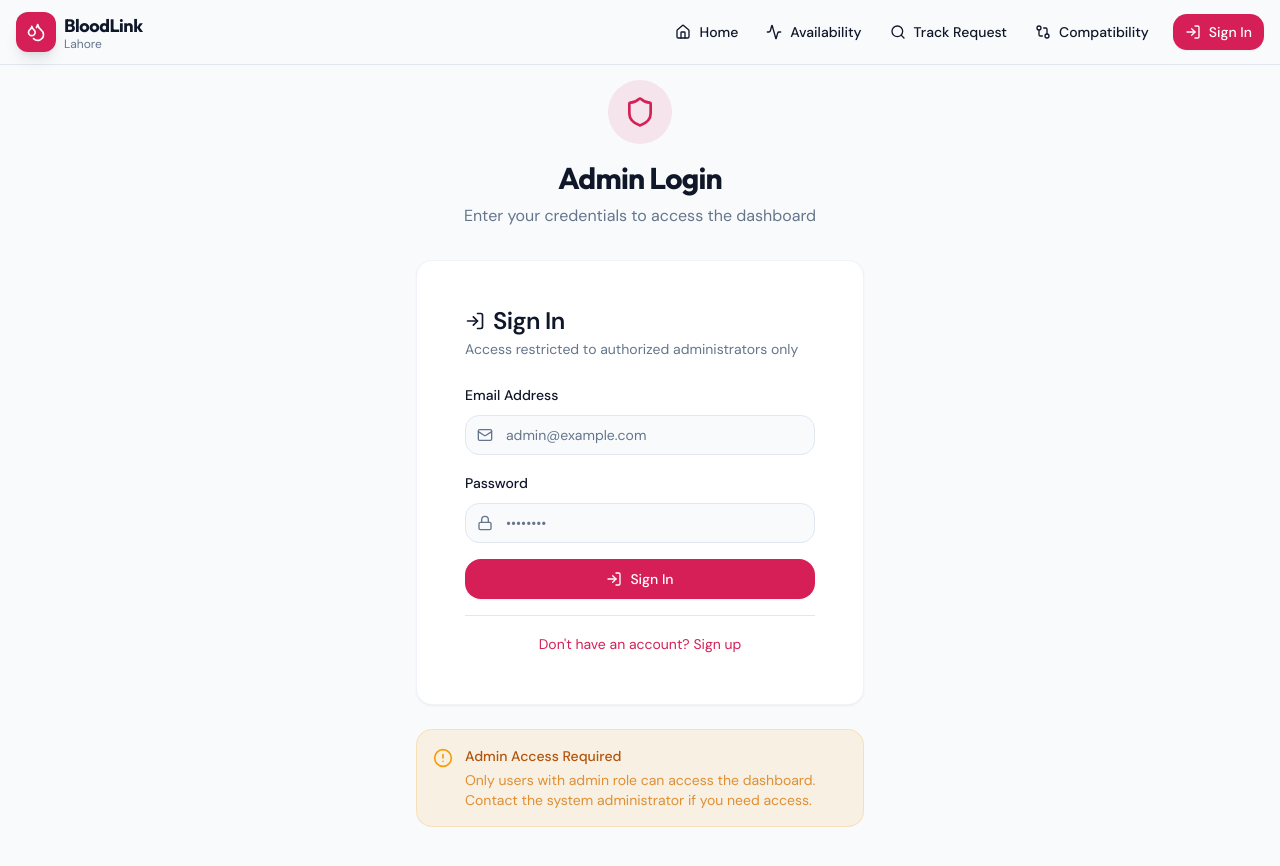
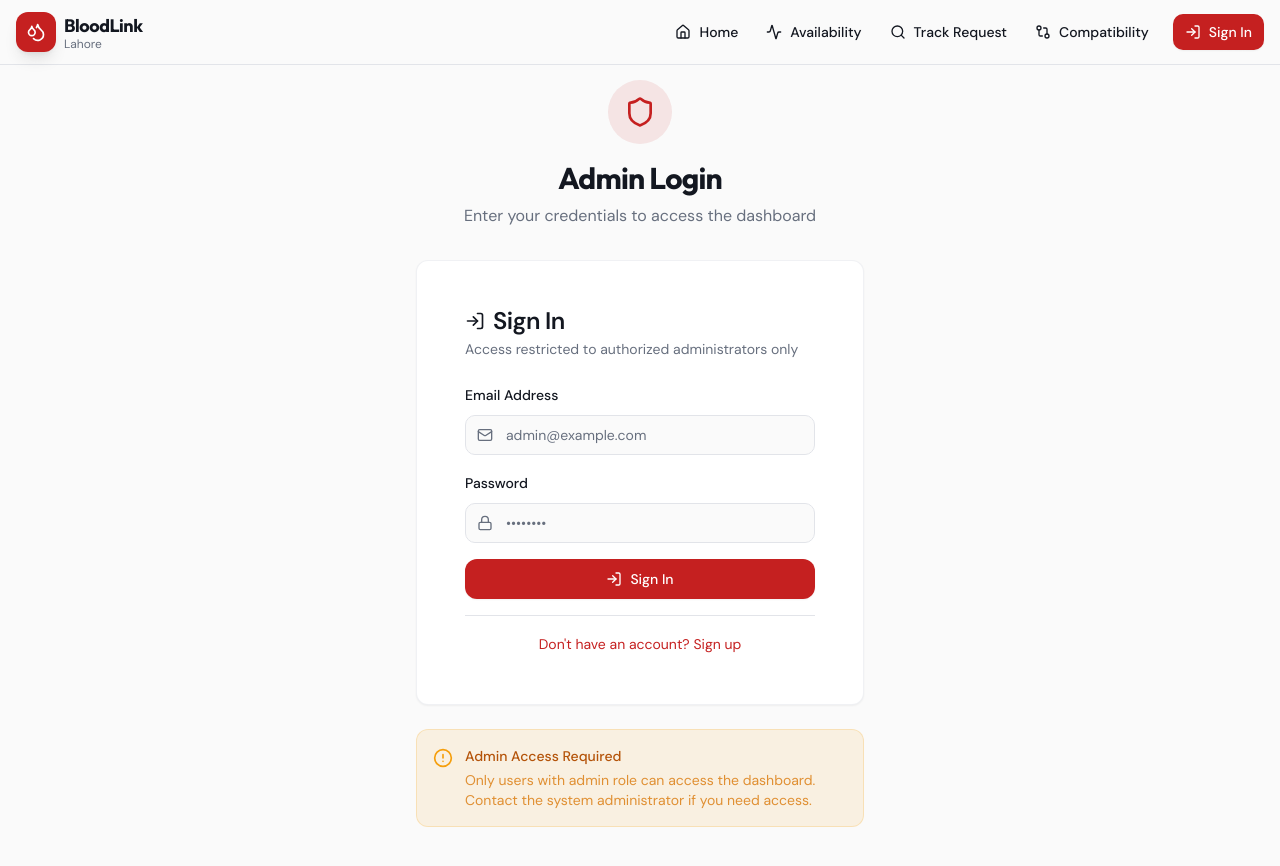
Before and after one commit to mutahharbhutta/blood-lifeline, a React (Vite) app: page /admin-login in a window 1280 px wide. Shown: the top 866 px of the page. Built offline with nearby package versions, Linux system fonts and the light colour scheme; the HTML template or start-up script is replaced by a standard one.

Commit message:
Resolve merge conflicts and revert UI changes

```diff
--- a/src/index.css
+++ b/src/index.css
@@ -6,87 +6,111 @@
 
 @layer base {
   :root {
-    /* Modern Clinical Theme - Light Mode */
-    --background: 210 40% 98%; /* Sterile White */
-    --foreground: 222 47% 11%; /* Deep Navy */
+    /* Blood Management Theme - Light */
+    --background: 0 0% 98%;
+    --foreground: 220 25% 10%;
 
     --card: 0 0% 100%;
-    --card-foreground: 222 47% 11%;
+    --card-foreground: 220 25% 10%;
 
     --popover: 0 0% 100%;
-    --popover-foreground: 222 47% 11%;
+    --popover-foreground: 220 25% 10%;
 
-    /* Vitality Red - Deep, rich, life-affirming */
-    --primary: 342 75% 48%;
+    /* Primary: Deep Crimson Red */
+    --primary: 0 72% 45%;
     --primary-foreground: 0 0% 100%;
-    --primary-glow: 342 75% 65%;
+    --primary-glow: 0 72% 55%;
 
-    /* Trust Blue - Medical, Clean */
-    --secondary: 210 20% 90%;
-    --secondary-foreground: 222 47% 11%;
+    /* Secondary: Soft Gray */
+    --secondary: 220 14% 96%;
+    --secondary-foreground: 220 25% 20%;
 
-    --muted: 210 20% 90%;
-    --muted-foreground: 215 16% 47%;
+    /* Muted tones */
+    --muted: 220 14% 95%;
+    --muted-foreground: 220 10% 45%;
 
-    /* Success/Safety */
-    --accent: 160 84% 39%;
+    /* Accent: Teal for success/available */
+    --accent: 168 60% 40%;
     --accent-foreground: 0 0% 100%;
 
-    /* Urgency/Warning */
-    --urgent: 35 90% 55%;
-    --urgent-foreground: 0 0% 10%;
+    /* Urgent: Amber for warnings */
+    --urgent: 38 92% 50%;
+    --urgent-foreground: 0 0% 100%;
 
+    /* Destructive */
     --destructive: 0 84% 60%;
     --destructive-foreground: 0 0% 100%;
 
-    --border: 214 32% 91%;
-    --input: 214 32% 91%;
-    --ring: 342 75% 48%;
+    --border: 220 13% 90%;
+    --input: 220 13% 90%;
+    --ring: 0 72% 45%;
 
-    --radius: 1rem;
+    --radius: 0.75rem;
 
     /* Gradients */
-    --gradient-primary: linear-gradient(135deg, hsl(342, 75%, 48%) 0%, hsl(355, 85%, 55%) 100%);
-    --gradient-soft: linear-gradient(to bottom, hsl(210, 40%, 98%), hsl(0, 0%, 100%));
-    --gradient-glass: linear-gradient(145deg, rgba(255,255,255,0.7) 0%, rgba(255,255,255,0.3) 100%);
+    --gradient-primary: linear-gradient(135deg, hsl(0, 72%, 45%) 0%, hsl(0, 72%, 55%) 100%);
+    --gradient-hero: linear-gradient(180deg, hsl(0, 72%, 45%) 0%, hsl(350, 80%, 35%) 100%);
+    --gradient-card: linear-gradient(145deg, hsl(0, 0%, 100%) 0%, hsl(0, 0%, 98%) 100%);
+    --gradient-success: linear-gradient(135deg, hsl(168, 60%, 40%) 0%, hsl(168, 60%, 50%) 100%);
 
-    /* Shadows - Soft, diffuse */
-    --shadow-sm: 0 2px 4px rgba(33, 50, 75, 0.05);
-    --shadow-md: 0 8px 16px rgba(33, 50, 75, 0.08);
-    --shadow-lg: 0 20px 40px rgba(33, 50, 75, 0.12);
-    --shadow-glow: 0 8px 32px rgba(220, 20, 60, 0.25);
+    /* Shadows */
+    --shadow-sm: 0 1px 2px hsl(220 25% 10% / 0.05);
+    --shadow-md: 0 4px 12px hsl(220 25% 10% / 0.08);
+    --shadow-lg: 0 10px 30px hsl(220 25% 10% / 0.12);
+    --shadow-glow: 0 0 40px hsl(0 72% 45% / 0.2);
+
+    /* Sidebar */
+    --sidebar-background: 0 0% 100%;
+    --sidebar-foreground: 220 25% 20%;
+    --sidebar-primary: 0 72% 45%;
+    --sidebar-primary-foreground: 0 0% 100%;
+    --sidebar-accent: 220 14% 96%;
+    --sidebar-accent-foreground: 220 25% 20%;
+    --sidebar-border: 220 13% 90%;
+    --sidebar-ring: 0 72% 45%;
   }
 
   .dark {
-    --background: 222 47% 11%;
-    --foreground: 210 40% 98%;
+    --background: 220 25% 8%;
+    --foreground: 0 0% 95%;
 
-    --card: 217 33% 17%;
-    --card-foreground: 210 40% 98%;
+    --card: 220 25% 12%;
+    --card-foreground: 0 0% 95%;
 
-    --popover: 217 33% 17%;
-    --popover-foreground: 210 40% 98%;
+    --popover: 220 25% 12%;
+    --popover-foreground: 0 0% 95%;
 
-    --primary: 342 75% 55%;
+    --primary: 0 72% 55%;
     --primary-foreground: 0 0% 100%;
+    --primary-glow: 0 72% 65%;
 
-    --secondary: 217 33% 25%;
-    --secondary-foreground: 210 40% 98%;
+    --secondary: 220 20% 18%;
+    --secondary-foreground: 0 0% 90%;
 
-    --muted: 217 33% 25%;
-    --muted-foreground: 215 20% 65%;
+    --muted: 220 20% 18%;
+    --muted-foreground: 220 10% 60%;
 
-    --accent: 160 84% 45%;
+    --accent: 168 60% 45%;
     --accent-foreground: 0 0% 100%;
 
-    --urgent: 35 90% 60%;
+    --urgent: 38 92% 55%;
+    --urgent-foreground: 0 0% 10%;
 
-    --destructive: 0 62% 30%;
-    --destructive-foreground: 210 40% 98%;
+    --destructive: 0 62% 45%;
+    --destructive-foreground: 0 0% 100%;
 
-    --border: 217 33% 25%;
-    --input: 217 33% 25%;
-    --ring: 342 75% 55%;
+    --border: 220 20% 20%;
+    --input: 220 20% 20%;
+    --ring: 0 72% 55%;
+
+    --sidebar-background: 220 25% 10%;
+    --sidebar-foreground: 0 0% 90%;
+    --sidebar-primary: 0 72% 55%;
+    --sidebar-primary-foreground: 0 0% 100%;
+    --sidebar-accent: 220 20% 18%;
+    --sidebar-accent-foreground: 0 0% 90%;
+    --sidebar-border: 220 20% 20%;
+    --sidebar-ring: 0 72% 55%;
   }
 }
 
@@ -101,14 +125,11 @@
 
   body {
     @apply bg-background text-foreground font-sans antialiased;
-    background-image:
-      radial-gradient(circle at 100% 0%, hsla(342, 75%, 48%, 0.03) 0%, transparent 25%),
-      radial-gradient(circle at 0% 100%, hsla(200, 90%, 40%, 0.03) 0%, transparent 25%);
-    background-attachment: fixed;
+    font-feature-settings: "cv02", "cv03", "cv04", "cv11";
   }
 
   h1, h2, h3, h4, h5, h6 {
-    @apply font-display font-medium tracking-tight text-foreground;
+    @apply font-display font-semibold tracking-tight;
   }
 }
 
--- a/tailwind.config.ts
+++ b/tailwind.config.ts
@@ -72,10 +72,6 @@ export default {
         md: "calc(var(--radius) - 2px)",
         sm: "calc(var(--radius) - 4px)",
       },
-      backgroundImage: {
-        'gradient-radial': 'radial-gradient(var(--tw-gradient-stops))',
-        'hero-pattern': "url('/hero-pattern.svg')",
-      },
       keyframes: {
         "accordion-down": {
           from: { height: "0" },
@@ -101,18 +97,6 @@ export default {
           "0%, 100%": { opacity: "1" },
           "50%": { opacity: "0.7" },
         },
-        "float": {
-          "0%, 100%": { transform: "translateY(0)" },
-          "50%": { transform: "translateY(-10px)" },
-        },
-        "hospital-pulse": {
-          "0%, 100%": { transform: "scale(1)", boxShadow: "0 4px 12px rgba(0, 0, 0, 0.1)" },
-          "50%": { transform: "scale(1.05)", boxShadow: "0 4px 20px rgba(59, 130, 246, 0.4)" },
-        },
-        "donor-pulse": {
-          "0%, 100%": { transform: "scale(1)", boxShadow: "0 4px 12px rgba(0, 0, 0, 0.1)" },
-          "50%": { transform: "scale(1.05)", boxShadow: "0 4px 20px rgba(220, 38, 38, 0.4)" },
-        },
       },
       animation: {
         "accordion-down": "accordion-down 0.2s ease-out",
@@ -121,9 +105,6 @@ export default {
         "slide-in-right": "slide-in-right 0.5s ease-out forwards",
         "scale-in": "scale-in 0.3s ease-out forwards",
         "pulse-soft": "pulse-soft 2s ease-in-out infinite",
-        "float": "float 6s ease-in-out infinite",
-        "hospital-pulse": "hospital-pulse 2s ease-in-out infinite",
-        "donor-pulse": "donor-pulse 2s ease-in-out infinite",
       },
       boxShadow: {
         'glow': '0 0 40px hsl(var(--primary) / 0.2)',
```
Also changed, not shown: src/pages/Welcome.tsx (+58 -60 lines).
